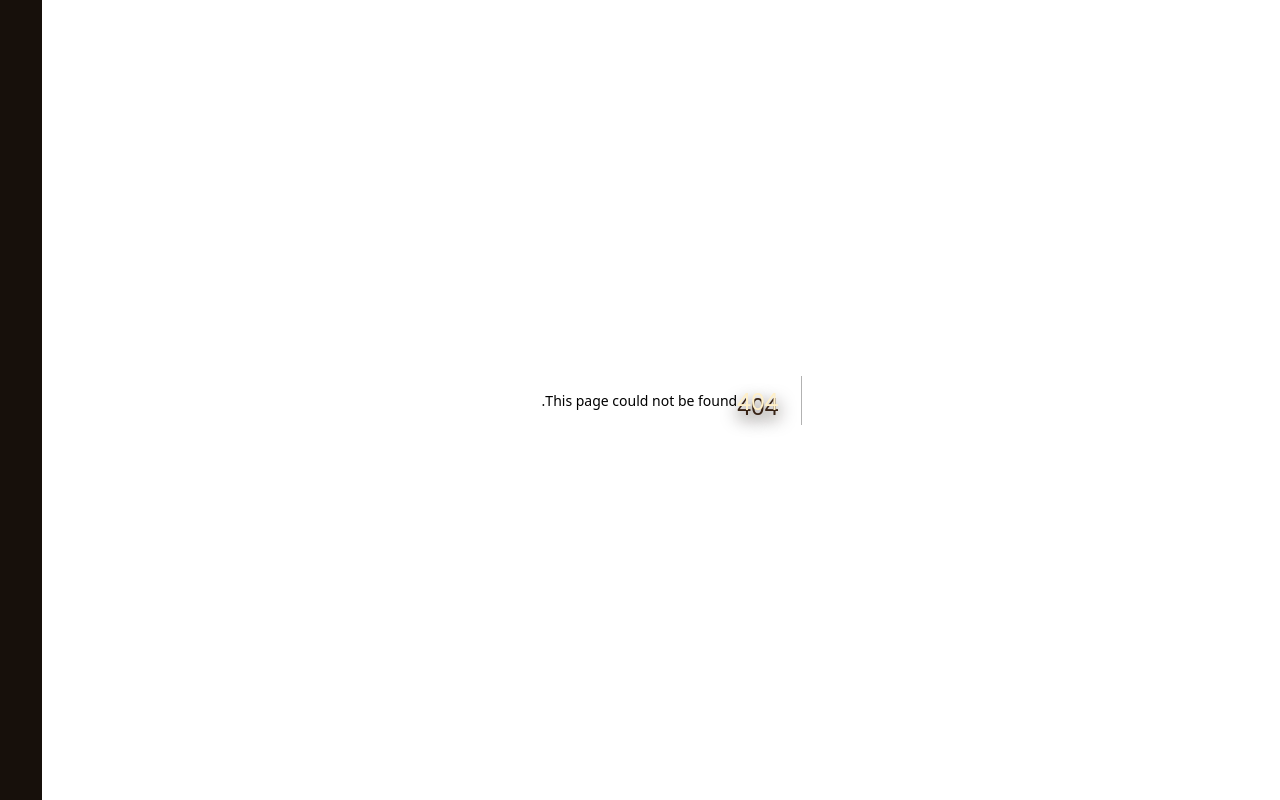
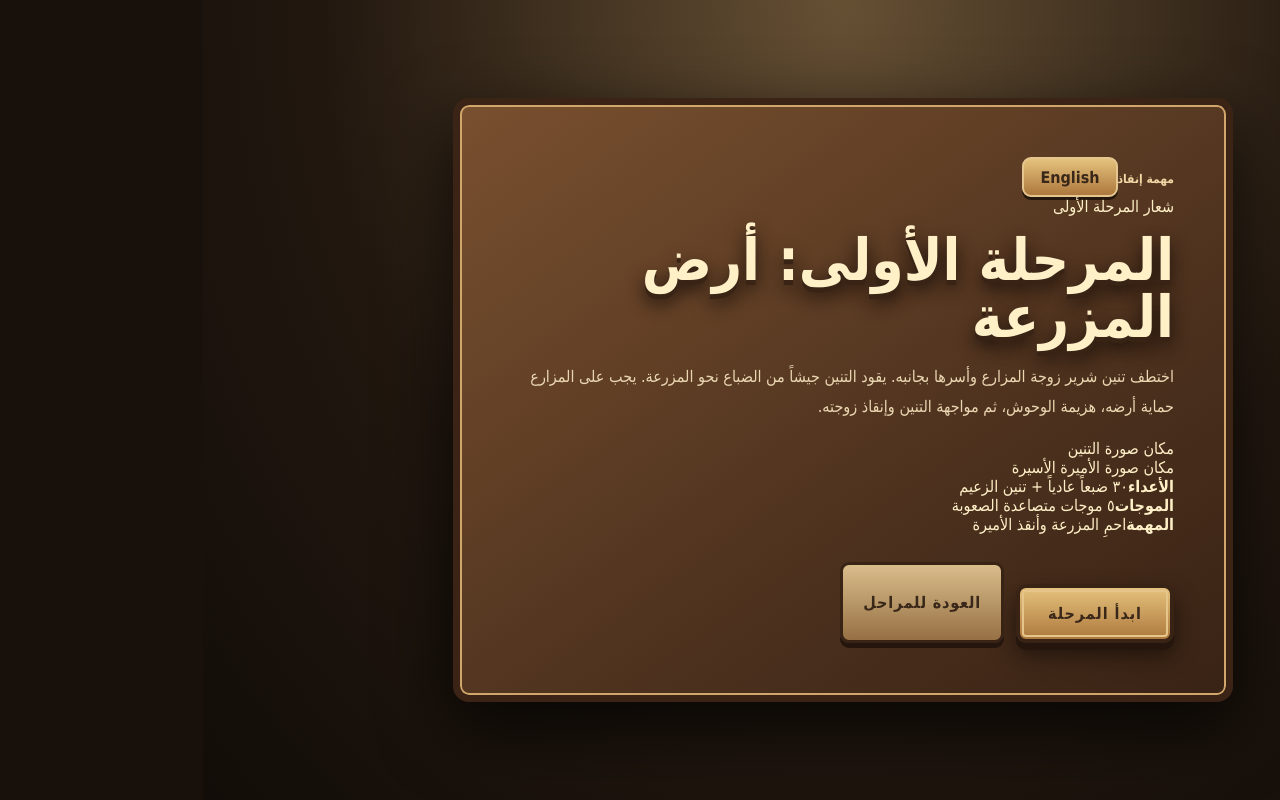
Before and after one commit to waelkamira/FarmVsMonsters, a Next.js app in the folder web/: page /stage/1 in a window 1280 px wide. Before the commit this address had no page. Built offline with nearby package versions, Linux system fonts and the light colour scheme.

Commit message:
Add Stage 1 story briefing and artwork placeholders

```diff
--- /dev/null
+++ b/web/app/stage/1/page.js
@@ -0,0 +1,39 @@
+"use client";
+
+import Link from "next/link";
+import { useLocale, LanguageToggle } from "../../LocaleProvider";
+
+export default function StageOneIntroPage() {
+  const { locale } = useLocale();
+  const ar = locale === "ar";
+
+  return (
+    <main className="info-shell">
+      <article className="info-card stage-intro-card">
+        <div className="stages-top"><span className="eyebrow">{ar ? "مهمة إنقاذ" : "RESCUE MISSION"}</span><LanguageToggle /></div>
+        <div className="stage-intro-emblem" aria-label={ar ? "مكان شعار المرحلة" : "Stage emblem placeholder"}>
+          <span>{ar ? "شعار المرحلة الأولى" : "STAGE ONE EMBLEM"}</span>
+        </div>
+        <h1>{ar ? "المرحلة الأولى: أرض المزرعة" : "Stage One: The Farm Lands"}</h1>
+        <p className="stage-story">
+          {ar
+            ? "اختطف تنين شرير زوجة المزارع وأسرها بجانبه. يقود التنين جيشاً من الضباع نحو المزرعة. يجب على المزارع حماية أرضه، هزيمة الوحوش، ثم مواجهة التنين وإنقاذ زوجته."
+            : "An evil dragon has kidnapped the farmer's wife and keeps her captive at his side. The dragon leads an army of hyenas toward the farm. The farmer must defend his land, defeat the monsters, face the dragon, and rescue his wife."}
+        </p>
+        <div className="stage-cast-grid">
+          <div className="stage-cast-placeholder"><span>{ar ? "مكان صورة التنين" : "DRAGON ART"}</span></div>
+          <div className="stage-cast-placeholder"><span>{ar ? "مكان صورة الأميرة الأسيرة" : "CAPTIVE PRINCESS ART"}</span></div>
+        </div>
+        <div className="stage-briefing">
+          <div><strong>{ar ? "الأعداء" : "ENEMIES"}</strong><span>{ar ? "٣٠ ضبعاً عادياً + تنين الزعيم" : "30 ordinary hyenas + dragon boss"}</span></div>
+          <div><strong>{ar ? "الموجات" : "WAVES"}</strong><span>{ar ? "٥ موجات متصاعدة الصعوبة" : "5 increasingly difficult waves"}</span></div>
+          <div><strong>{ar ? "المهمة" : "OBJECTIVE"}</strong><span>{ar ? "احمِ المزرعة وأنقذ الأميرة" : "Defend the farm and rescue the princess"}</span></div>
+        </div>
+        <nav className="info-nav">
+          <Link className="primary-link" href="/game">{ar ? "ابدأ المرحلة" : "Begin Stage"}</Link>
+          <Link className="secondary-link" href="/stages">{ar ? "العودة للمراحل" : "Back to Stages"}</Link>
+        </nav>
+      </article>
+    </main>
+  );
+}
```
